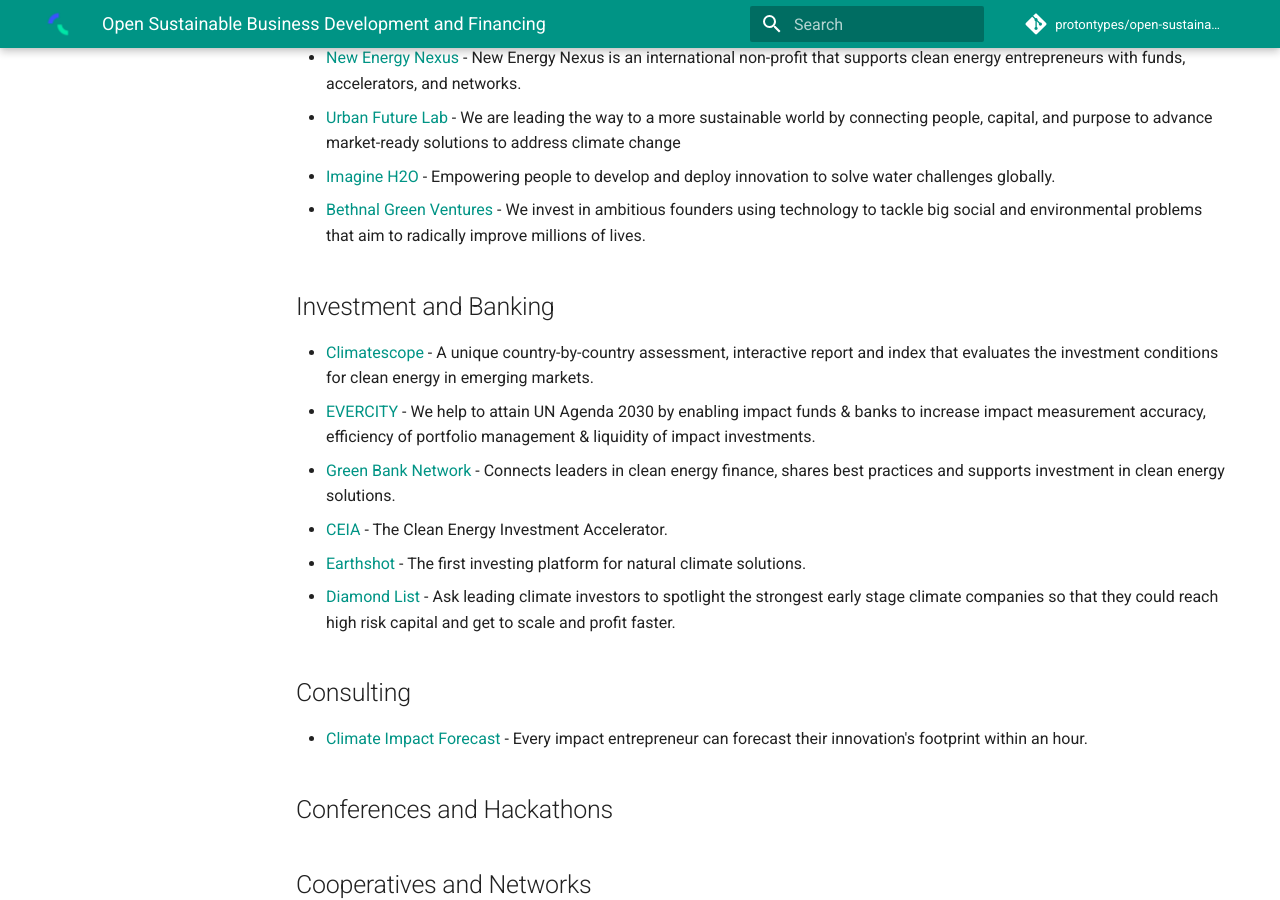
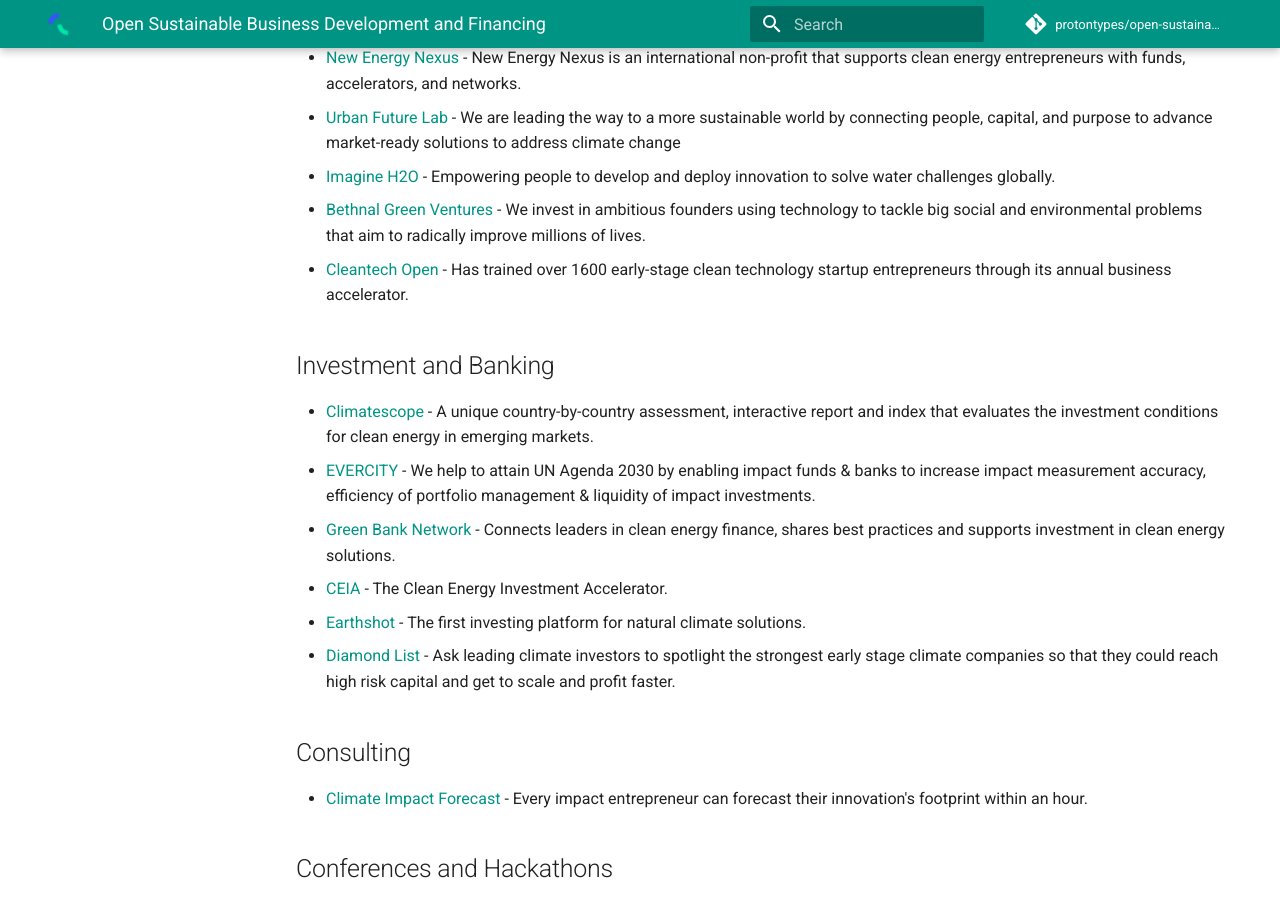
Before and after one commit to protontypes/open-sustainable-technology, an MkDocs documentation site: the page built from docs/BUSINESS.md, in a window 1280 px wide and 900 px high, scrolled down 1444 px. Built offline with MkDocs 1.6.1 and Material for MkDocs 9.7.7, drawn with Linux system fonts in a browser that asks for light colours; comment, search, counter and statistics services are not loaded.

Commit message:
Update BUSINESS.md

```diff
--- a/docs/BUSINESS.md
+++ b/docs/BUSINESS.md
@@ -28,6 +28,7 @@
 * [Urban Future Lab](http://ufl.nyc/) - We are leading the way to a more sustainable world by connecting people, capital, and purpose to advance market-ready solutions to address climate change
 * [Imagine H2O](https://www.imagineh2o.org/) - Empowering people to develop and deploy innovation to solve water challenges globally.
 * [Bethnal Green Ventures](https://bethnalgreenventures.com/) - We invest in ambitious founders using technology to tackle big social and environmental problems that aim to radically improve millions of lives.
+* [Cleantech Open](https://www.cleantechopen.org/en/) - Has trained over 1600 early-stage clean technology startup entrepreneurs through its annual business accelerator.
 
 
 ## Investment and Banking
```
